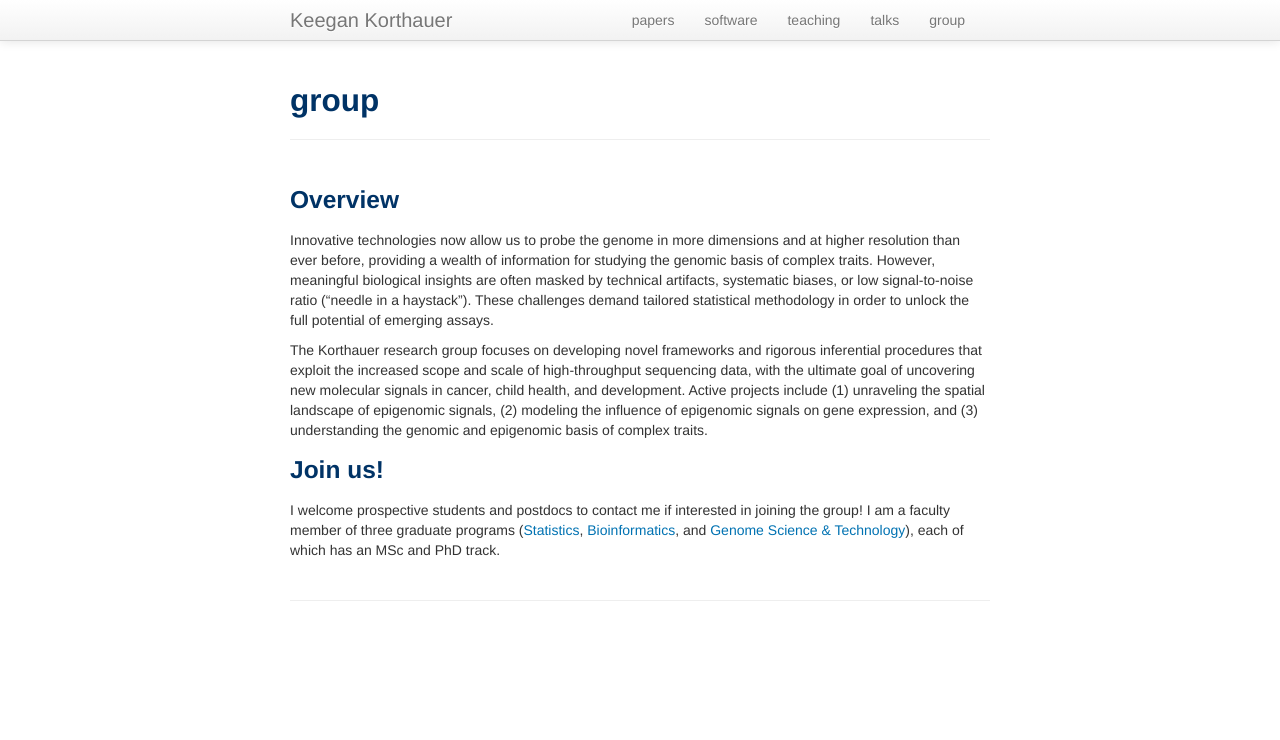
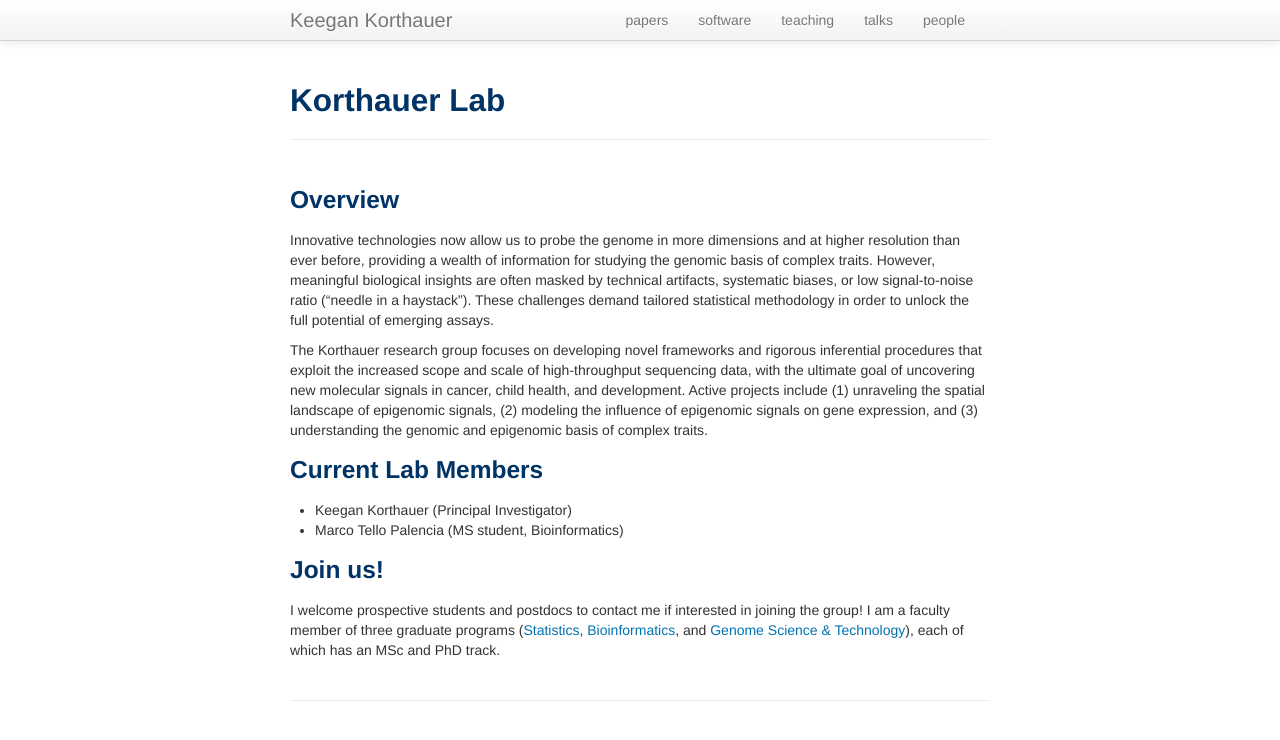
Before and after one commit to kdkorthauer/kdkorthauer.github.io, a Jekyll site: the page built from pages/group.md, in a window 1280 px wide. Shown: the top 740 px of the page. Built offline with Jekyll 4.4.1, drawn with Linux system fonts in a browser that asks for light colours.

Commit message:
update group page

```diff
--- a/_includes/themes/twitter/default.html
+++ b/_includes/themes/twitter/default.html
@@ -38,7 +38,7 @@
               <li><a href="{{ BASE_PATH }}/pages/software.html">software</a></li>
               <li><a href="{{ BASE_PATH }}/pages/teaching.html">teaching</a></li>
               <li><a href="{{ BASE_PATH }}/pages/talks.html">talks</a></li>
-              <li><a href="{{ BASE_PATH }}/pages/group.html">group</a></li>
+              <li><a href="{{ BASE_PATH }}/pages/group.html">people</a></li>
             </ul>
         </div>
       </div>
--- a/pages/group.md
+++ b/pages/group.md
@@ -1,6 +1,6 @@
 ---
 layout: page
-title: group
+title: Korthauer Lab
 ---
 
 <!-- Global site tag (gtag.js) - Google Analytics -->
@@ -20,6 +20,11 @@ Innovative technologies now allow us to probe the genome in more dimensions and
 
 The Korthauer research group focuses on developing novel frameworks and rigorous inferential procedures that exploit the increased scope and scale of high-throughput sequencing data, with the ultimate goal of uncovering new molecular signals in cancer, child health, and development. Active projects include (1) unraveling the spatial landscape of epigenomic signals, (2) modeling the influence of epigenomic signals on gene expression, and (3) understanding the genomic and epigenomic basis of complex traits.
 
+### Current Lab Members
+
+* Keegan Korthauer (Principal Investigator)
+* Marco Tello Palencia (MS student, Bioinformatics)
+
 ### Join us!
 
 I welcome prospective students and postdocs to contact me if interested in joining the group! I am a faculty member of three graduate programs ([Statistics](https://www.stat.ubc.ca/graduate), [Bioinformatics](http://www.bioinformatics.ubc.ca/apply/), and [Genome Science & Technology](https://www.gsat.ubc.ca/admission/)), each of which has an MSc and PhD track.
```
